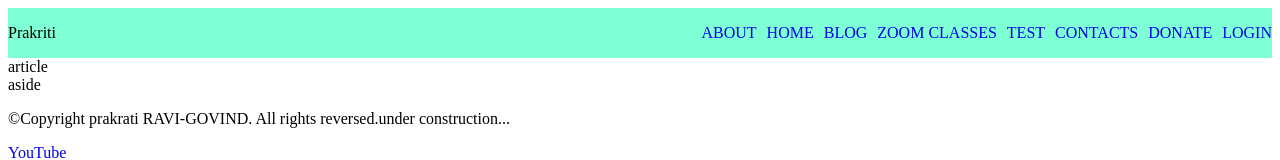
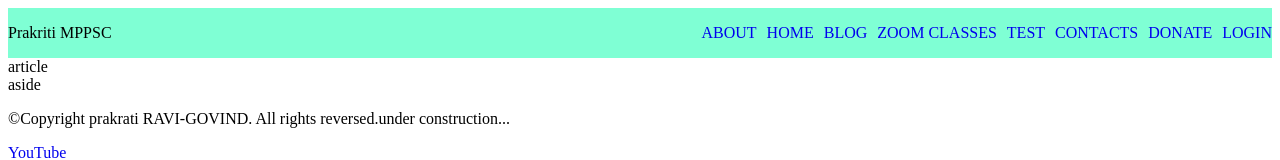
Before and after one commit to govindbisen/Prakriti, a React (Vite) app: page / in a window 1280 px wide. Shown: the top 160 px of the page. Built offline with nearby package versions, Linux system fonts and the light colour scheme; the HTML template or start-up script is replaced by a standard one.

Commit message:
copyright

```diff
--- a/src/App.jsx
+++ b/src/App.jsx
@@ -10,7 +10,7 @@ function App() {
       <nav>
         <div>
           {/* <img src={logo} className="App-logo" alt="ISKON LOGO" /> */}
-          Prakriti
+          Prakriti MPPSC
         </div>
         <div>
           <ul>
```
